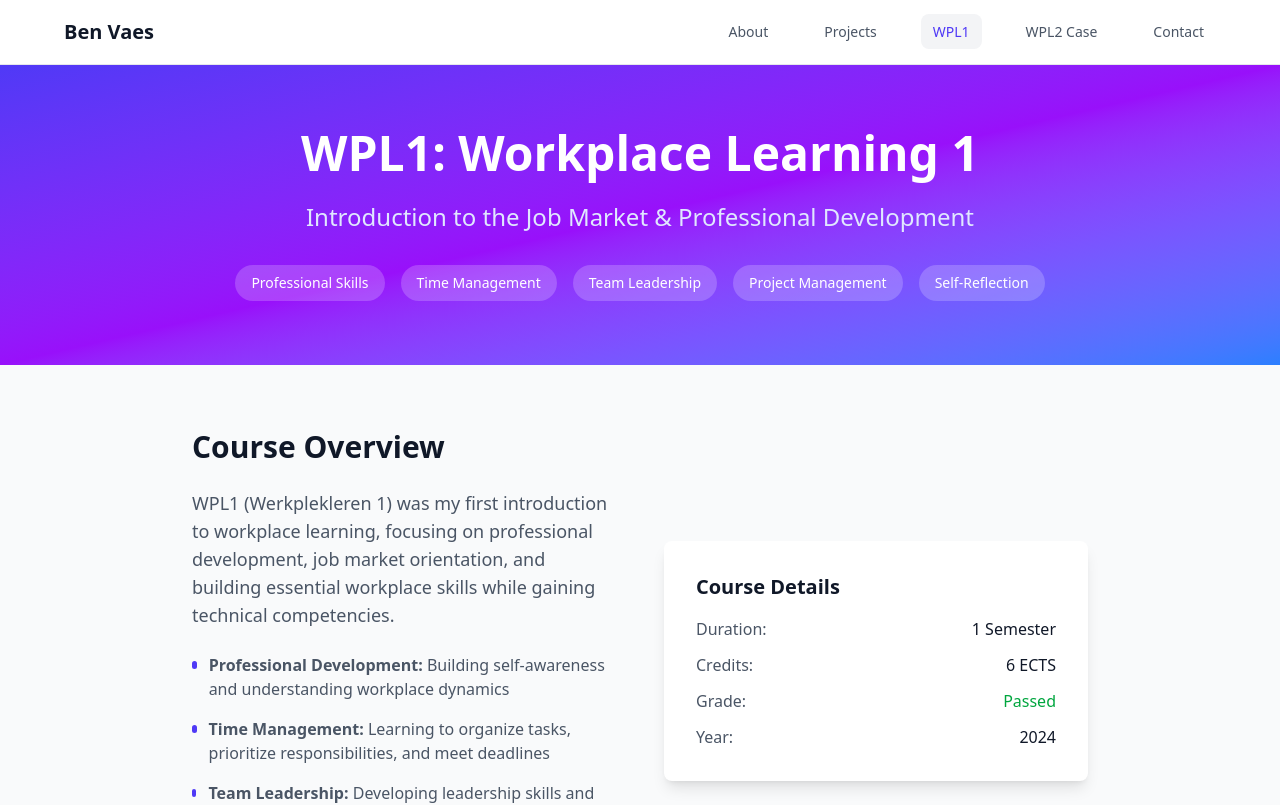
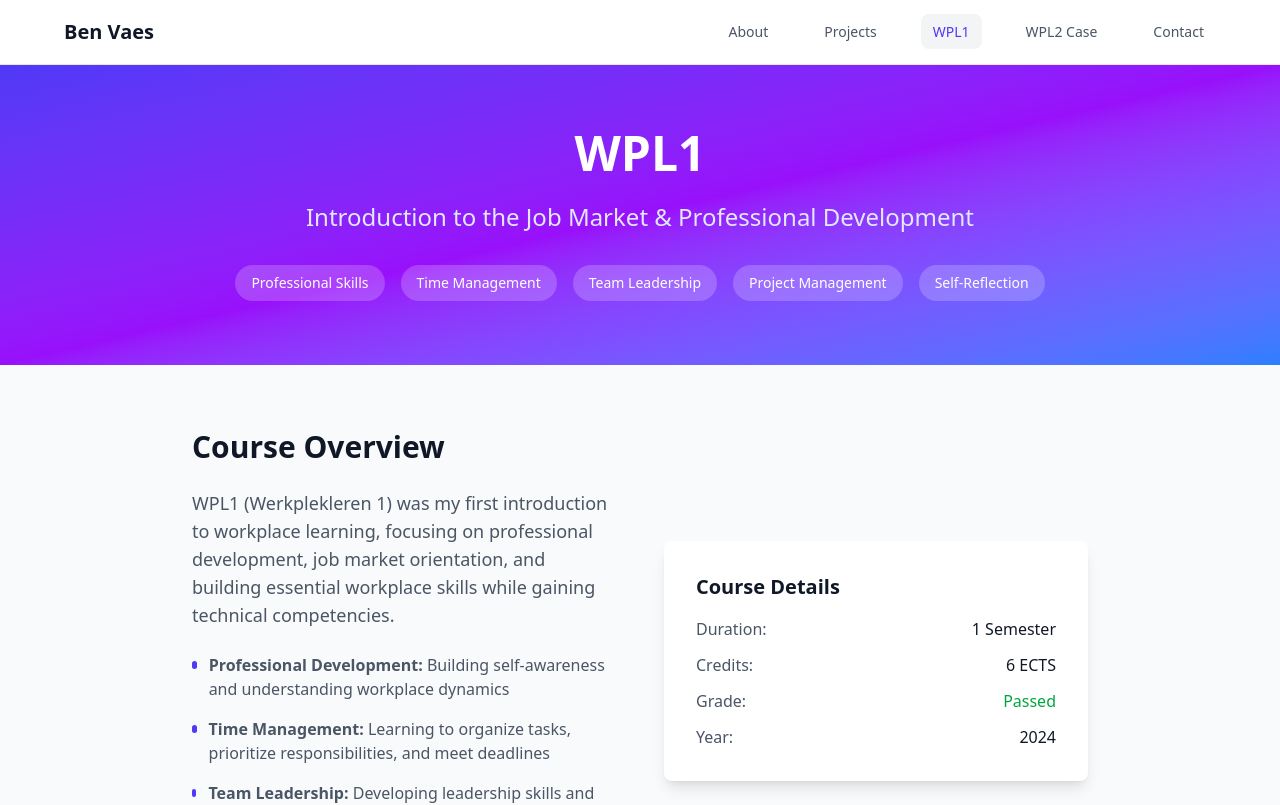
Before and after one commit to BenVaesPXL/Portfolio, a Vue app: page /wpl1 in a window 1280 px wide. Shown: the top 805 px of the page. Built offline with nearby package versions, Linux system fonts and the light colour scheme.

Commit message:
feat: Simplify course title in Wpl1 store for clarity

```diff
--- a/src/stores/wpl1.js
+++ b/src/stores/wpl1.js
@@ -3,7 +3,7 @@ import { defineStore } from "pinia";
 export const useWpl1Store = defineStore("wpl1", {
   state: () => ({
     courseInfo: {
-      title: "WPL1: Workplace Learning 1",
+      title: "WPL1",
       subtitle: "Introduction to the Job Market & Professional Development",
       duration: "1 Semester",
       credits: "6 ECTS",
```
